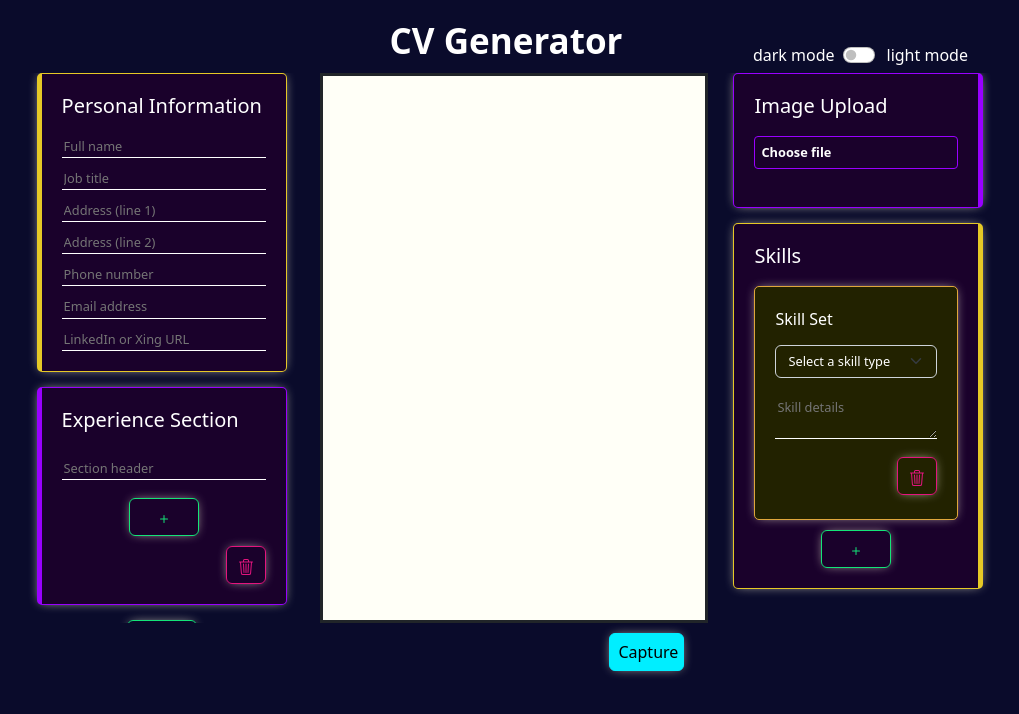
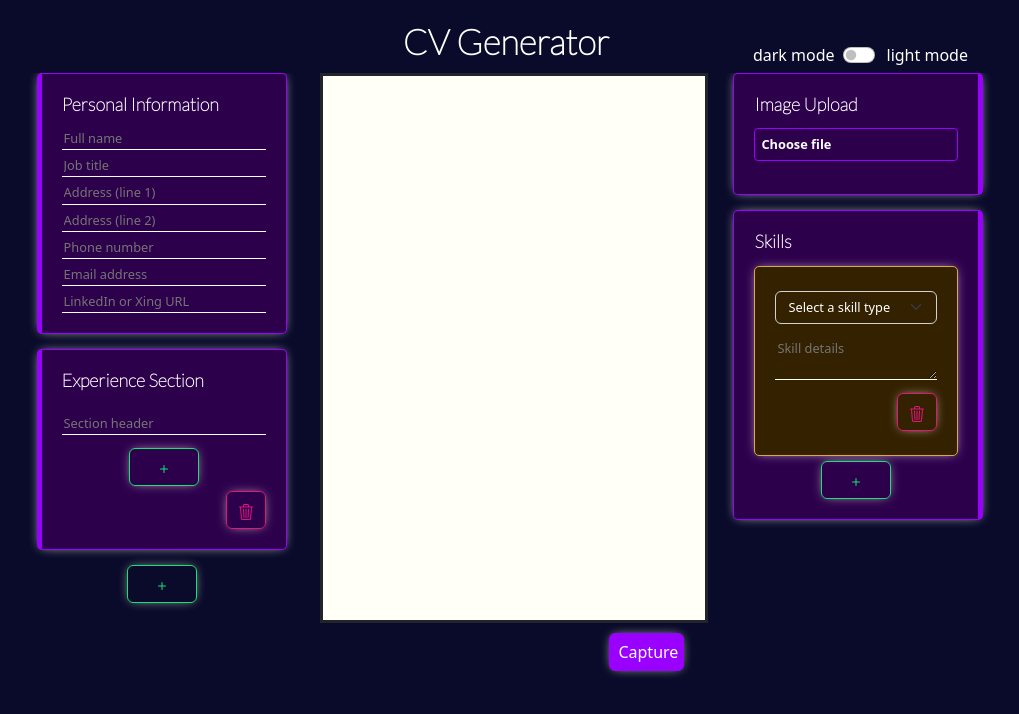
Before and after one commit to zaffiroblu/CV-Generator, a React (Create React App) app: page / in a window 1280 px wide. Shown: the top 714 px of the page, without its empty margins (134-1153 px from the left). Built offline with nearby package versions, Linux system fonts and the light colour scheme.

Commit message:
Change the color palettes and add glow effect

```diff
--- a/public/index.html
+++ b/public/index.html
@@ -24,6 +24,15 @@
       work correctly both with client-side routing and a non-root public URL.
       Learn how to configure a non-root public URL by running `npm run build`.
     -->
+		<link rel="preconnect" href="https://fonts.gstatic.com" crossorigin />
+		<link
+			href="https://fonts.googleapis.com/css2?family=Josefin+Sans:wght@500&family=Merriweather+Sans&display=swap"
+			rel="stylesheet"
+		/>
+		<link
+			rel="stylesheet"
+			href="https://fonts.googleapis.com/css?family=Lato:100&effect=neon"
+		/>
 		<title>CV App</title>
 	</head>
 	<body>
--- a/src/App.scss
+++ b/src/App.scss
@@ -9,25 +9,32 @@
 	--yellow-border-col: #e6c926;
 	--yellow-bg-col: #1a012b;
 	--purple-border-col: #9900ff;
-	--purple-bg-col: #1a012b;
-	--orange-border-col: #e0a73c;
-	--orange-bg-col: #222200;
+	--purple-bg-col: #2d004c;
+	--orange-border-col: #ffa600;
+	--orange-bg-col: #332100;
 	--add-shadow-or-glow: 0px 0px 12px -4px #f8f4dc;
 	--scroll-bar-col: rgb(155 190 192);
-	--scroll-bar-col-active: rgb(0, 238, 255);
+	--scroll-bar-col-active: #9900ff;
 
 	.light-theme {
-		--app-bg-col: rgb(252 252 245);
+		--app-bg-col: linear-gradient(
+			to top,
+			#f3f6f4,
+			#edf0ee,
+			#e6e9e7,
+			#e0e3e1,
+			#dadddb
+		);
 		--text-col: black;
-		--yellow-bg-col: rgb(236 236 236);
+		--yellow-bg-col: rgb(252 252 245);
 		--yellow-border-col: #e6c926;
-		--purple-border-col: #9900ff;
-		--purple-bg-col: rgb(236 236 236);
+		--purple-border-col: #c166ff;
+		--purple-bg-col: rgb(252 252 245);
 		--orange-border-col: #e0a73c;
-		--orange-bg-col: rgb(236 236 236);
+		--orange-bg-col: rgb(252 252 245);
 		--add-shadow-or-glow: 2px 1px 12px -5px #000000;
-		--scroll-bar-col: rgb(120, 240, 248);
-		--scroll-bar-col-active: #7df8d9;
+		--scroll-bar-col: rgb(155 190 192);
+		--scroll-bar-col-active: #c166ff;
 	}
 }
 
@@ -74,13 +81,14 @@ img {
 }
 
 #app-main {
-	background-color: var(--app-bg-col);
+	background: var(--app-bg-col);
 	min-height: 100vh;
 	transition: 0.7s;
 }
 
 #app-header {
 	color: var(--text-col);
+	font-family: 'Lato';
 	font-size: 35px;
 	font-weight: bold;
 	padding: 5px;
@@ -147,9 +155,13 @@ img {
 	margin: 15px;
 	margin-top: 0px;
 	padding: 20px;
-	gap: 10px;
+	gap: 5px;
 	box-shadow: var(--add-shadow-or-glow);
 	transition: 0.7s;
+}
+
+.input-box:hover {
+	transform: scale(1.05);
 }
 
 .yellow-left {
@@ -183,6 +195,13 @@ img {
 	background: var(--orange-bg-col);
 }
 
+.input-header {
+	color: var(--text-col);
+	font-family: 'Lato';
+	font-size: 18px;
+	font-weight: 600;
+}
+
 .text-line {
 	background-color: transparent;
 	height: auto;
@@ -210,6 +229,7 @@ img {
 
 // This is for the layout of the CV
 .CV-header {
+	font-family: 'Josefin Sans', sans-serif;
 	font-size: 1.3rem;
 	font-weight: bold;
 }
@@ -298,7 +318,7 @@ img {
 
 $custom-colors: (
 	'danger': #e4147e,
-	'info': rgb(0, 238, 255),
+	'info': #9900ff,
 	'success': #14e478,
 );
 $theme-colors: map-merge($theme-colors, $custom-colors);
@@ -307,7 +327,7 @@ $form-select-color: (var(--text-col));
 $form-select-bg: (var(--orange-bg-col));
 $form-select-font-size: (0.8rem);
 $btn-padding-x: 8px;
-$form-check-input-checked-bg-color: rgb(0, 238, 255);
-$form-check-input-checked-border-color: rgb(0, 238, 255);
+$form-check-input-checked-bg-color: #9900ff;
+$form-check-input-checked-border-color: #9900ff;
 
 @import '~bootstrap/scss/bootstrap';
--- a/src/components/A_INPUT.tsx
+++ b/src/components/A_INPUT.tsx
@@ -105,7 +105,10 @@ export const A_INPUT = () => {
 
 	return (
 		<div className='d-flex flex-column' id='app-main'>
-			<div className='d-flex justify-content-center' id='app-header'>
+			<div
+				className='d-flex justify-content-center font-effect-neon'
+				id='app-header'
+			>
 				CV Generator
 			</div>
 			{/* <div
@@ -116,8 +119,10 @@ export const A_INPUT = () => {
 			</div> */}
 			<div className='d-flex justify-content-center'>
 				<div className='d-flex flex-column input-area mx-2'>
-					<div className='input-box yellow-left'>
-						<h5>Personal Information</h5>
+					<div className='input-box purple-left'>
+						<h5 className='input-header font-effect-neon'>
+							Personal Information
+						</h5>
 						<B_PER_DATA_INPUT
 							data={inputData.personalData}
 							changeData={(newPersonalData) =>
@@ -198,8 +203,10 @@ export const A_INPUT = () => {
 								}}
 							/>
 						</div>
-						<div className='d-flex flex-column input-box yellow-right'>
-							<h5>Skills</h5>
+						<div className='d-flex flex-column input-box purple-right'>
+							<h5 className='input-header font-effect-neon'>
+								Skills
+							</h5>
 							{inputData.skillData.map(
 								(skillDataItem, skillDataIndex) => (
 									<B_SKILLS_INPUT
--- a/src/components/B2_EXPERIENCE_INPUT.tsx
+++ b/src/components/B2_EXPERIENCE_INPUT.tsx
@@ -19,7 +19,7 @@ export const B2_EXPERIENCE_INPUT = ({
 }) => {
 	return (
 		<div className='input-box orange-inner'>
-			<div>Experience</div>
+			{/* <div>Experience</div> */}
 			<input
 				className='my-1 text-line'
 				type='text'
--- a/src/components/B_IMAGE_UPLOAD.tsx
+++ b/src/components/B_IMAGE_UPLOAD.tsx
@@ -37,7 +37,7 @@ export const B_IMAGE_UPLOAD = ({
 
 	return (
 		<>
-			<h5>Image Upload</h5>
+			<h5 className='input-header font-effect-neon'>Image Upload</h5>
 			<input
 				type='file'
 				id='profileImage'
--- a/src/components/B_SECTION_INPUT.tsx
+++ b/src/components/B_SECTION_INPUT.tsx
@@ -27,7 +27,9 @@ export const B_SECTION_INPUT = ({
 	return (
 		<>
 			<div className='input-box purple-left'>
-				<h5>Experience Section</h5>
+				<h5 className='input-header font-effect-neon'>
+					Experience Section
+				</h5>
 				<input
 					className='my-2 text-line'
 					id='narrow-section-input'
--- a/src/components/B_SKILLS_INPUT.tsx
+++ b/src/components/B_SKILLS_INPUT.tsx
@@ -19,7 +19,7 @@ export const B_SKILLS_INPUT = ({
 	return (
 		<>
 			<div className='input-box orange-inner'>
-				<div>Skill Set</div>
+				{/* <div>Skill Set</div> */}
 				<select
 					className='form-select my-1'
 					aria-label='Default select example'
```
